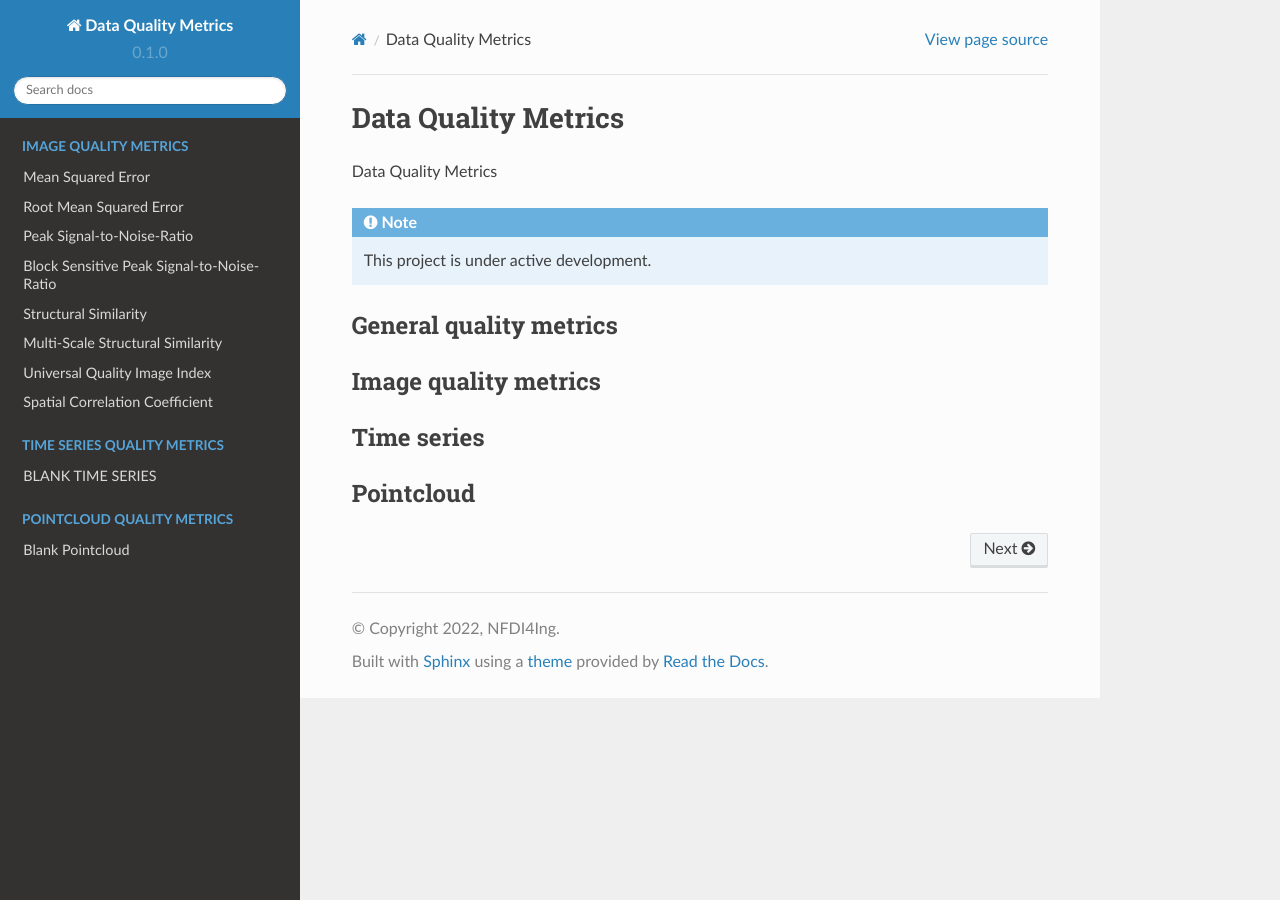
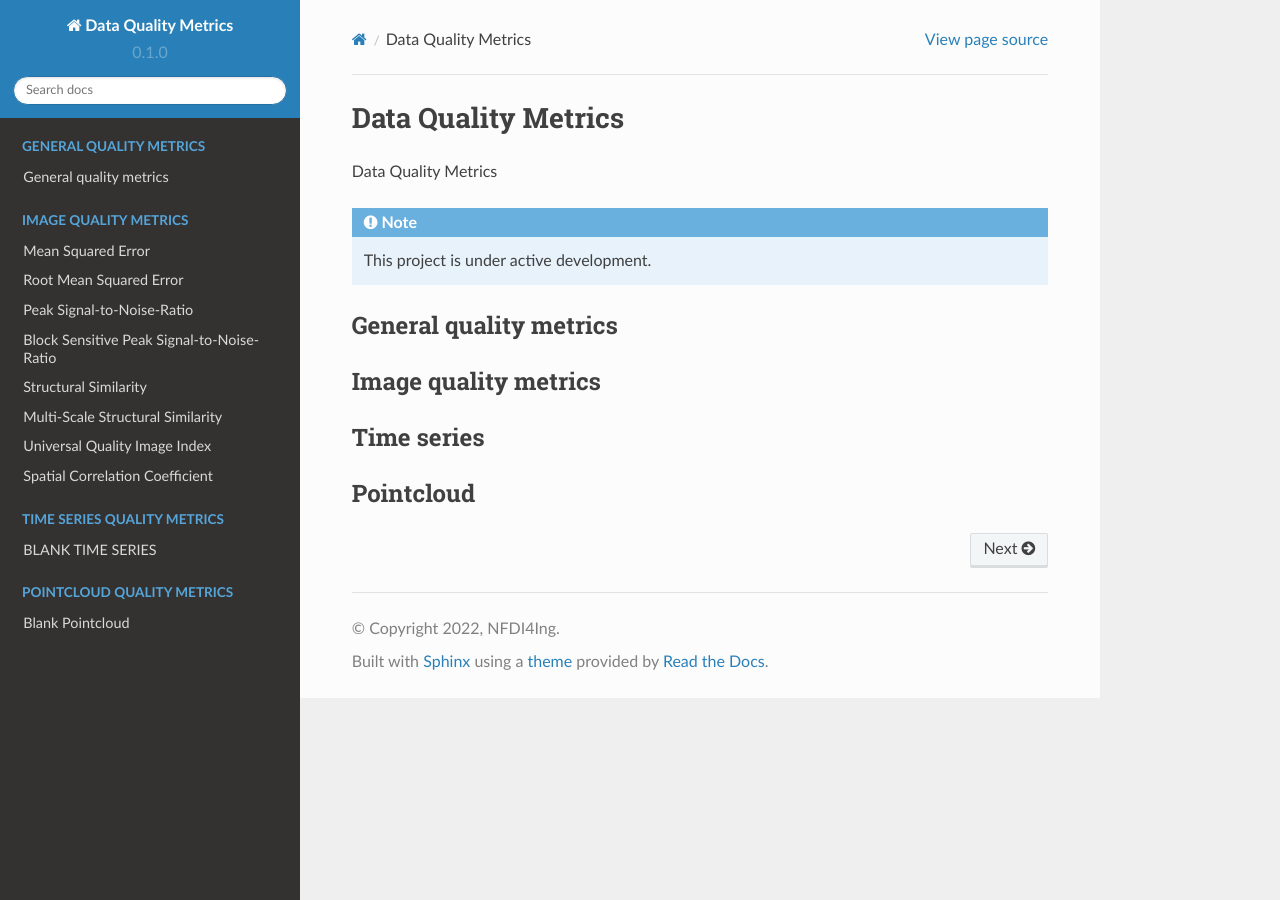
Before and after one commit to HDierend/Data-Quality-Metrics, a Sphinx documentation site: the page built from docs/source/index.rst, in a window 1280 px wide. Built offline with Sphinx 7.4.7 and the Read the Docs theme 2.0.0, drawn with Linux system fonts in a browser that asks for light colours.

Commit message:
linked index

```diff
--- a/docs/source/index.rst
+++ b/docs/source/index.rst
@@ -15,7 +15,7 @@ General quality metrics
     :caption: General quality metrics
     :hidden:
 
-
+    general_quality/general_quality.rst
 
 Image quality metrics
 ***************************
```
